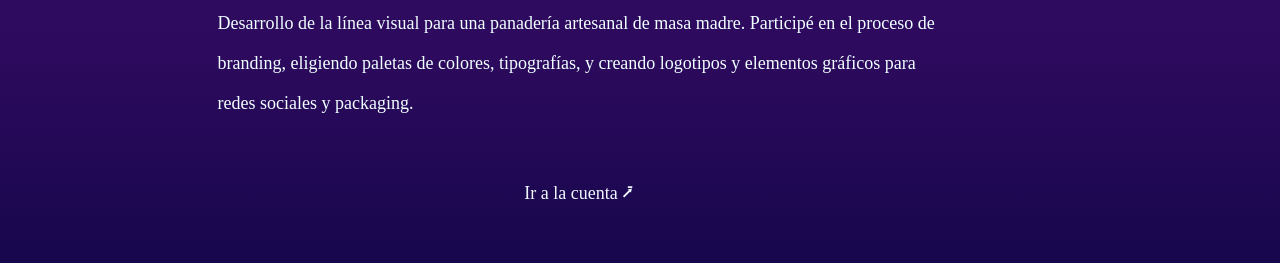
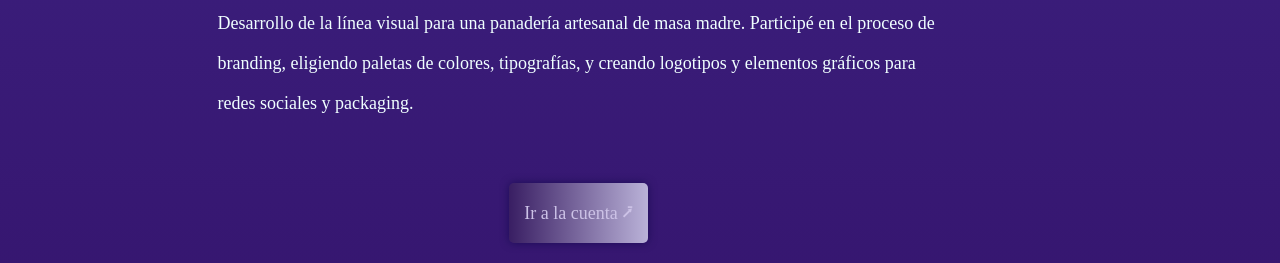
Before and after one commit to Luu102/Portafolio, a plain HTML site: page index.html in a window 1280 px wide. Shown: the part 1837-2100 px from the top of the page. Drawn offline with Linux system fonts and the light colour scheme.

Commit message:
actualizacion proyectos

```diff
--- a/Css/proyectos.css
+++ b/Css/proyectos.css
@@ -11,6 +11,16 @@
     margin: 3rem;
     flex-direction: column;
     align-items: center;
+}
+
+.proyectos a{
+    display: inline-block;
+    margin-top: 10px;
+    padding: 10px 15px;
+    background: linear-gradient(to right, rgb(57,30,99), rgb(186, 178, 216));
+    box-shadow: 0 0 0.5rem rgba(2, 2, 58, 0.5);
+    color: rgb(204, 194, 230);
+    border-radius: 5px;
 }
 
 /*celular*/
--- a/index.html
+++ b/index.html
@@ -68,6 +68,9 @@
         <section id="contactos" class="contactos">
             <h2>Contacto</h2>
             <article class="container-contactos">
+                <div class"formulario-contacto">
+                    <iframe src=https://docs.google.com/forms/d/e/1FAIpQLSfOsO1aQczSRM4NmMHaSVo0E_hqqZUK7mtM9HQ1wms445XNKQ/viewform?embedded=true" width="640" height="1205" frameborder="0" marginheight="0" marginwidth="0">Cargando…</iframe>"
+                </div>
                 <p>Email: lourdeseschler@gmail.com</p>
                 <a href="https://www.linkedin.com/in/lourdes-eschler-b0bb9436a/" target="_blank"> Likedin</a>
                 <p></p>
```
